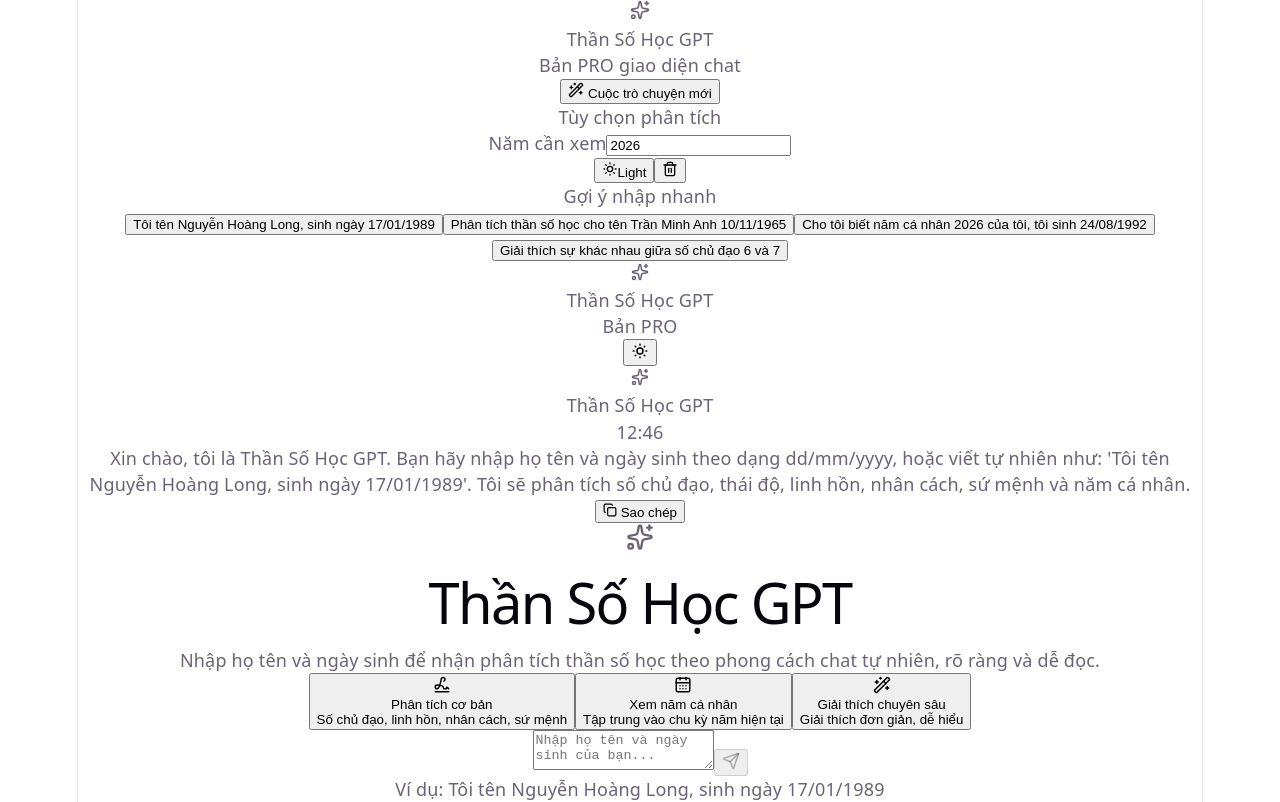
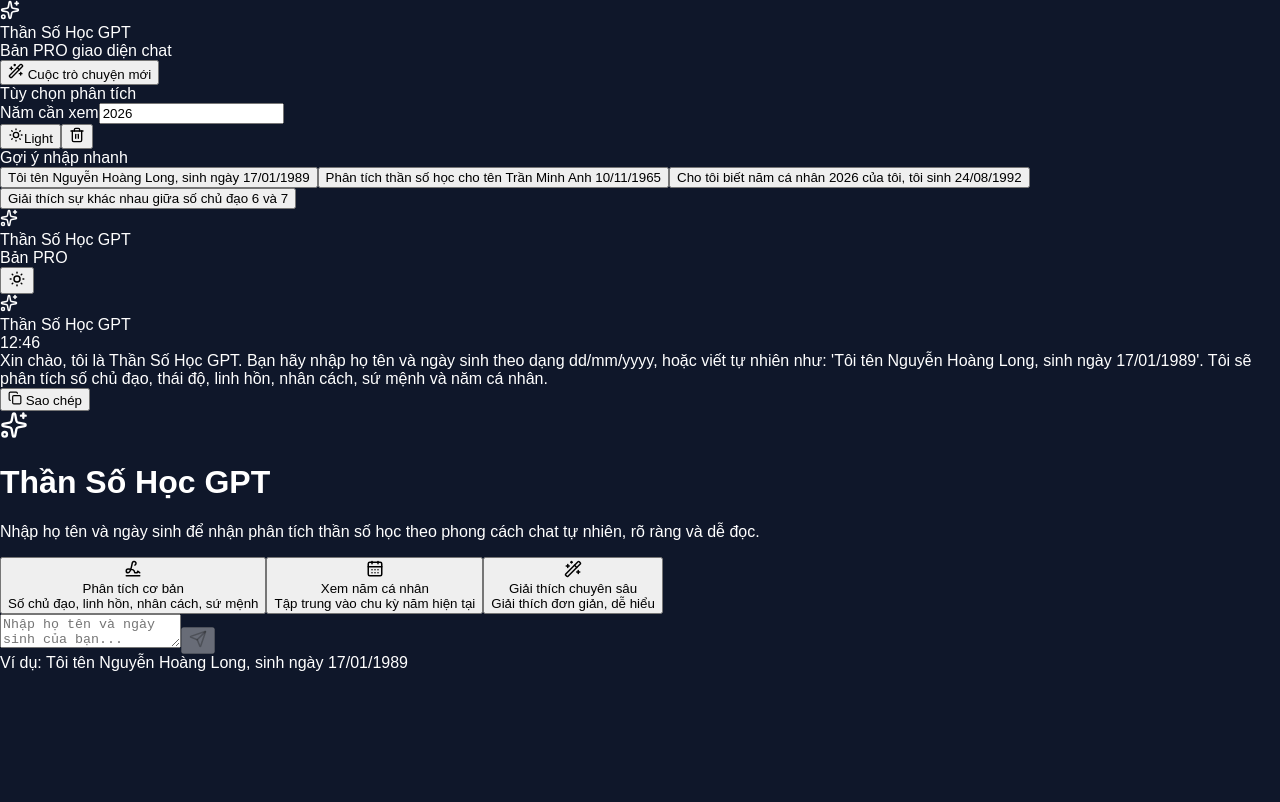
Before and after one commit to 88cocapepsi/than-so-hoc-gpt, a React (Vite) app: page / in a window 1280 px wide. Built offline with nearby package versions, Linux system fonts and the light colour scheme.

Commit message:
Update index.css

```diff
--- a/src/index.css
+++ b/src/index.css
@@ -1,111 +1,72 @@
-:root {
-  --text: #6b6375;
-  --text-h: #08060d;
-  --bg: #fff;
-  --border: #e5e4e7;
-  --code-bg: #f4f3ec;
-  --accent: #aa3bff;
-  --accent-bg: rgba(170, 59, 255, 0.1);
-  --accent-border: rgba(170, 59, 255, 0.5);
-  --social-bg: rgba(244, 243, 236, 0.5);
-  --shadow:
-    rgba(0, 0, 0, 0.1) 0 10px 15px -3px, rgba(0, 0, 0, 0.05) 0 4px 6px -2px;
-
-  --sans: system-ui, 'Segoe UI', Roboto, sans-serif;
-  --heading: system-ui, 'Segoe UI', Roboto, sans-serif;
-  --mono: ui-monospace, Consolas, monospace;
-
-  font: 18px/145% var(--sans);
-  letter-spacing: 0.18px;
-  color-scheme: light dark;
-  color: var(--text);
-  background: var(--bg);
-  font-synthesis: none;
-  text-rendering: optimizeLegibility;
-  -webkit-font-smoothing: antialiased;
-  -moz-osx-font-smoothing: grayscale;
-
-  @media (max-width: 1024px) {
-    font-size: 16px;
-  }
-}
-
-@media (prefers-color-scheme: dark) {
-  :root {
-    --text: #9ca3af;
-    --text-h: #f3f4f6;
-    --bg: #16171d;
-    --border: #2e303a;
-    --code-bg: #1f2028;
-    --accent: #c084fc;
-    --accent-bg: rgba(192, 132, 252, 0.15);
-    --accent-border: rgba(192, 132, 252, 0.5);
-    --social-bg: rgba(47, 48, 58, 0.5);
-    --shadow:
-      rgba(0, 0, 0, 0.4) 0 10px 15px -3px, rgba(0, 0, 0, 0.25) 0 4px 6px -2px;
-  }
-
-  #social .button-icon {
-    filter: invert(1) brightness(2);
-  }
+* {
+  box-sizing: border-box;
 }
 
 body {
   margin: 0;
+  font-family: Arial, Helvetica, sans-serif;
+  background: #0f172a;
+  color: white;
 }
 
-#root {
-  width: 1126px;
-  max-width: 100%;
-  margin: 0 auto;
-  text-align: center;
-  border-inline: 1px solid var(--border);
-  min-height: 100svh;
+/* Container chính */
+.app {
   display: flex;
   flex-direction: column;
-  box-sizing: border-box;
+  align-items: center;
+  justify-content: flex-start;
+  min-height: 100vh;
+  padding: 40px 16px;
+  text-align: center;
 }
 
-h1,
-h2 {
-  font-family: var(--heading);
-  font-weight: 500;
-  color: var(--text-h);
+/* Tiêu đề */
+.title {
+  font-size: 40px;
+  font-weight: bold;
+  margin-bottom: 10px;
 }
 
-h1 {
-  font-size: 56px;
-  letter-spacing: -1.68px;
-  margin: 32px 0;
-  @media (max-width: 1024px) {
-    font-size: 36px;
-    margin: 20px 0;
-  }
-}
-h2 {
-  font-size: 24px;
-  line-height: 118%;
-  letter-spacing: -0.24px;
-  margin: 0 0 8px;
-  @media (max-width: 1024px) {
-    font-size: 20px;
-  }
-}
-p {
-  margin: 0;
+/* Mô tả */
+.subtitle {
+  color: #94a3b8;
+  margin-bottom: 20px;
 }
 
-code,
-.counter {
-  font-family: var(--mono);
-  display: inline-flex;
-  border-radius: 4px;
-  color: var(--text-h);
+/* Input */
+.input-box {
+  width: 100%;
+  max-width: 500px;
+  padding: 12px;
+  border-radius: 8px;
+  border: none;
+  margin-bottom: 10px;
+  font-size: 16px;
 }
 
-code {
-  font-size: 15px;
-  line-height: 135%;
-  padding: 4px 8px;
-  background: var(--code-bg);
+/* Button */
+.button {
+  padding: 12px 20px;
+  border-radius: 8px;
+  border: none;
+  background: #22c55e;
+  color: white;
+  font-weight: bold;
+  cursor: pointer;
+  margin-top: 10px;
 }
+
+.button:hover {
+  background: #16a34a;
+}
+
+/* Chat box */
+.chat-box {
+  margin-top: 30px;
+  width: 100%;
+  max-width: 600px;
+  background: #1e293b;
+  padding: 20px;
+  border-radius: 12px;
+  text-align: left;
+}
```
